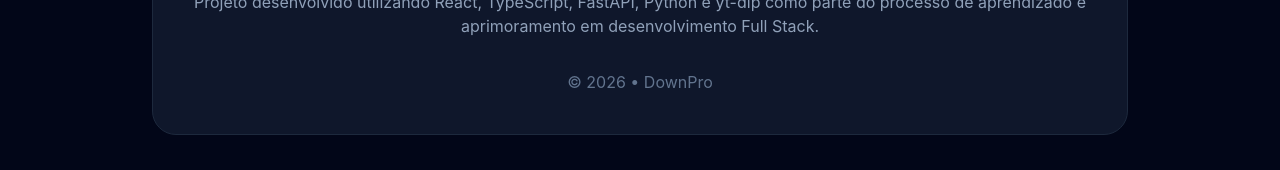
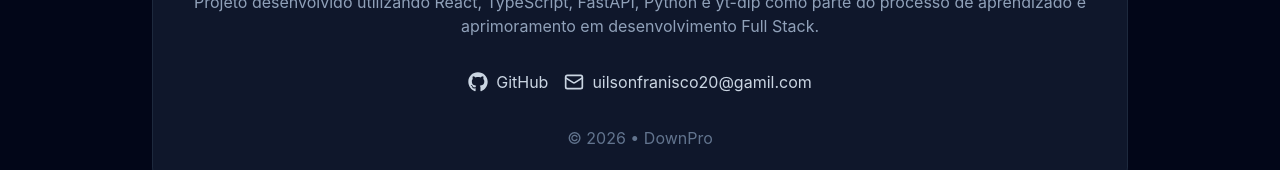
Before and after one commit to uilsonfrancisco18/conversor, a React (Vite) app in the folder frontend/: page /about in a window 1280 px wide. Shown: the part 1775-1945 px from the top of the page. Built offline with nearby package versions, Linux system fonts and the light colour scheme; no server answers.

Commit message:
Atualiza requirements para deploy

```diff
--- a/frontend/src/pages/About/index.tsx
+++ b/frontend/src/pages/About/index.tsx
@@ -7,8 +7,9 @@ import {
   History,
   MonitorSmartphone,
   Code,
+  Mail,
 } from "lucide-react";
-import { FaInstagram, FaYoutube } from "react-icons/fa";
+import { FaGithub, FaInstagram, FaYoutube } from "react-icons/fa";
 
 import Navbar from "../../components/Navbar";
 import Footer from "../../components/Footer";
@@ -213,6 +214,26 @@ function About() {
               aprimoramento em desenvolvimento Full Stack.
             </p>
 
+            <div className="mt-8 flex flex-col items-center justify-center gap-4 text-slate-300 sm:flex-row">
+              <a
+                href="https://github.com/uilsonfrancisco18/conversor"
+                target="_blank"
+                rel="noopener noreferrer"
+                className="inline-flex items-center gap-2 transition hover:text-blue-500"
+              >
+                <FaGithub size={20} />
+                GitHub
+              </a>
+
+              <a
+                href="mailto:uilsonfranisco20@gamil.com"
+                className="inline-flex items-center gap-2 transition hover:text-blue-500"
+              >
+                <Mail size={20} />
+                uilsonfranisco20@gamil.com
+              </a>
+            </div>
+
             <p className="mt-8 text-slate-500">
               © 2026 • DownPro
             </p>
```
Also changed, not shown: 1 other file (tests, documents, lock files or other folders).
